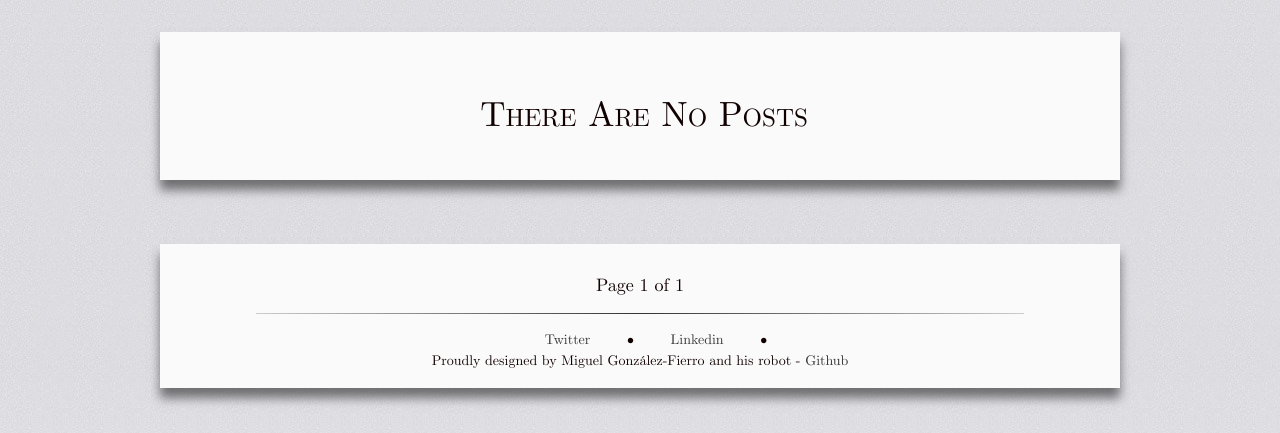
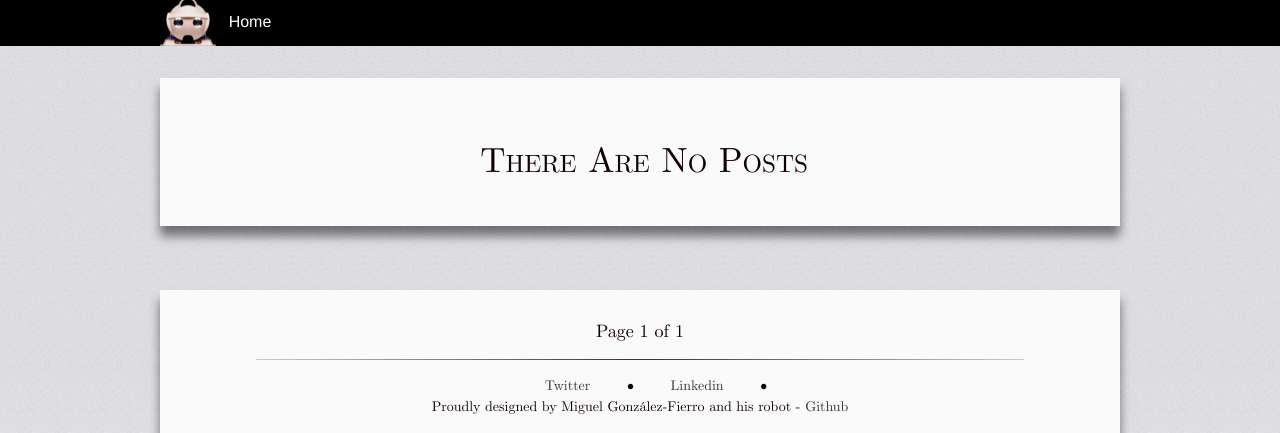
Before and after one commit to miguelgfierro/sciblog, a Django app: page / in a window 1280 px wide. Shown: the top 433 px of the page. Run offline with Django 3.2, Linux system fonts and the light colour scheme; data that the repository does not hold is empty.

Commit message:
added navigation bar: home and about

```diff
--- a/blog/static/blog/css/paper.css
+++ b/blog/static/blog/css/paper.css
@@ -250,10 +250,10 @@ margin: 0 auto -4rem;
 }
 .navigation-bar-container{
   width:960px;
+  height: 46px;
   text-align: center;
   margin: 0px auto;
   overflow: hidden;
-  color:#FFF;
   font-family: "Helvetica Neue",Helvetica,Arial,sans-serif;
   font-size:16px;
   text-align: center;
@@ -261,25 +261,45 @@ margin: 0 auto -4rem;
 .navigation-bar-home{
   background-image: url("../img/hoap_small.png");
   display:block;
-  height: 46px;
-  width: 130px;
   background-position: left top;
   background-repeat: no-repeat;
   float:left;
+  margin-bottom: 5px;
+  height: 46px;
 }
 .navigation-bar-home-text{
   float:left;
+  width: 50px;
   padding-top: 11px;
   padding-left: 65px;
+  padding-bottom: 10px;
+}
+a.navigation-bar-home-text{
+  color:#FFF;
+  text-decoration:none;
+}
+a:hover.navigation-bar-home-text{
+  border-bottom: 5px solid #FFF;
+  transition: all 0.15s ease-in-out 0s;
 }
 .navigation-bar-item{
   height: 46px;
-  width: 70px;
+  width: 90px;
   position:relative;
   float:left;
 }
 .navigation-bar-item-text{
   float:left;
   padding-top: 11px;
-  padding-left: 15px;
+  padding-left: 25px;
+  padding-bottom: 10px;
+  padding-right: 23px;
 }
+a.navigation-bar-item-text{
+  color:#FFF;
+  text-decoration:none;
+}
+a:hover.navigation-bar-item-text{
+  border-bottom: 5px solid #FFF;
+  transition: all 0.15s ease-in-out 0s;
+}
--- a/blog/templates/blog/post_base.html
+++ b/blog/templates/blog/post_base.html
@@ -70,6 +70,22 @@
 </head>
 <body>
 
+<!-- Navigation bar -->
+<div class="navigation-bar">
+  <div class="navigation-bar-container">
+    <div class="navigation-bar-home">
+      <a class="navigation-bar-home-text" href="/">Home</a>
+    </div>
+    <div class="navigation-bar-item">
+      {% for aboutp in about_pages %}
+        <a class="navigation-bar-item-text" href="http://{% current_site %}{{ aboutp.url }}">About</a>
+      {% endfor%}
+    </div>
+
+  </div>
+</div>
+
+
     <div class="wrapper">
 
   {% block content %}
```
